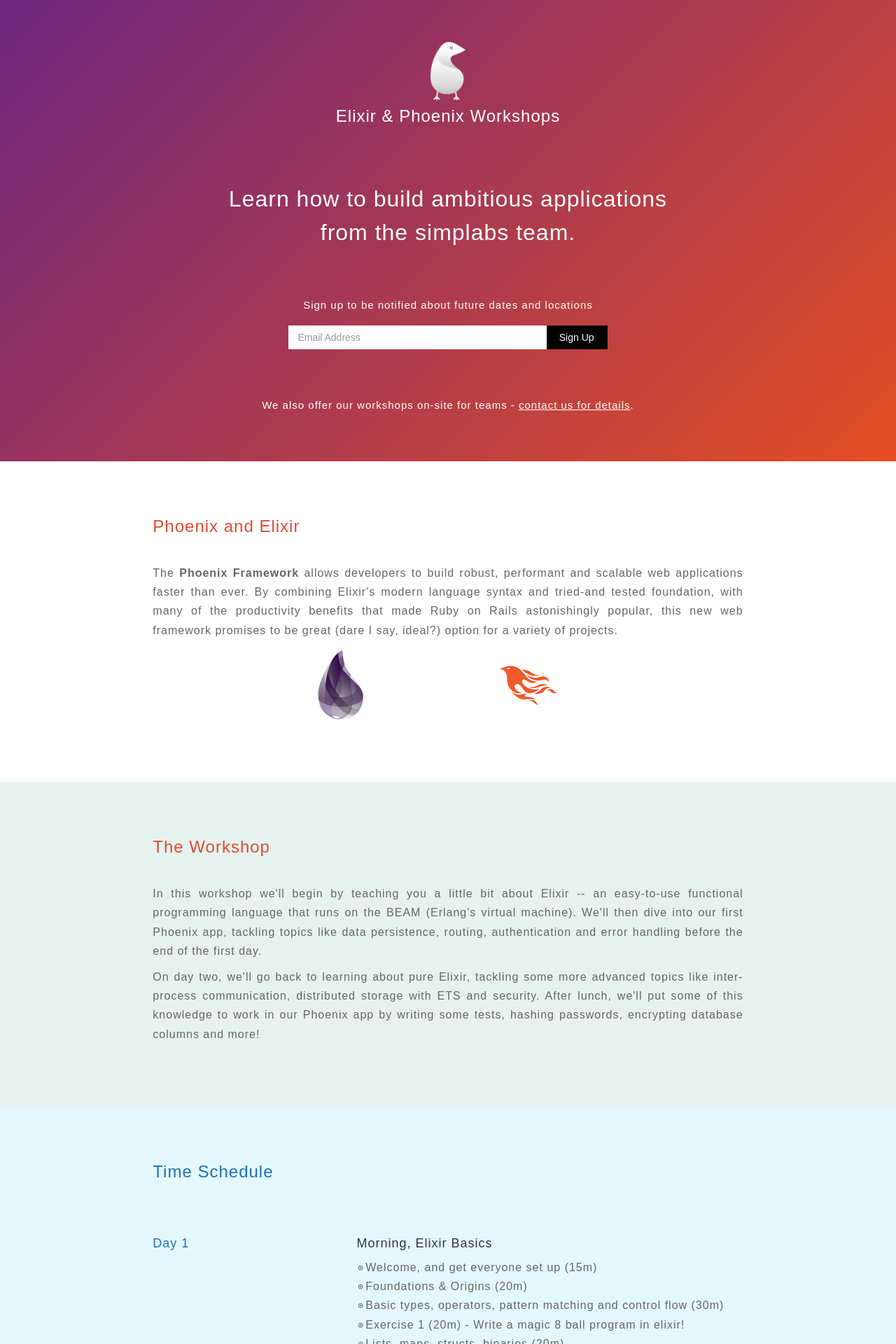
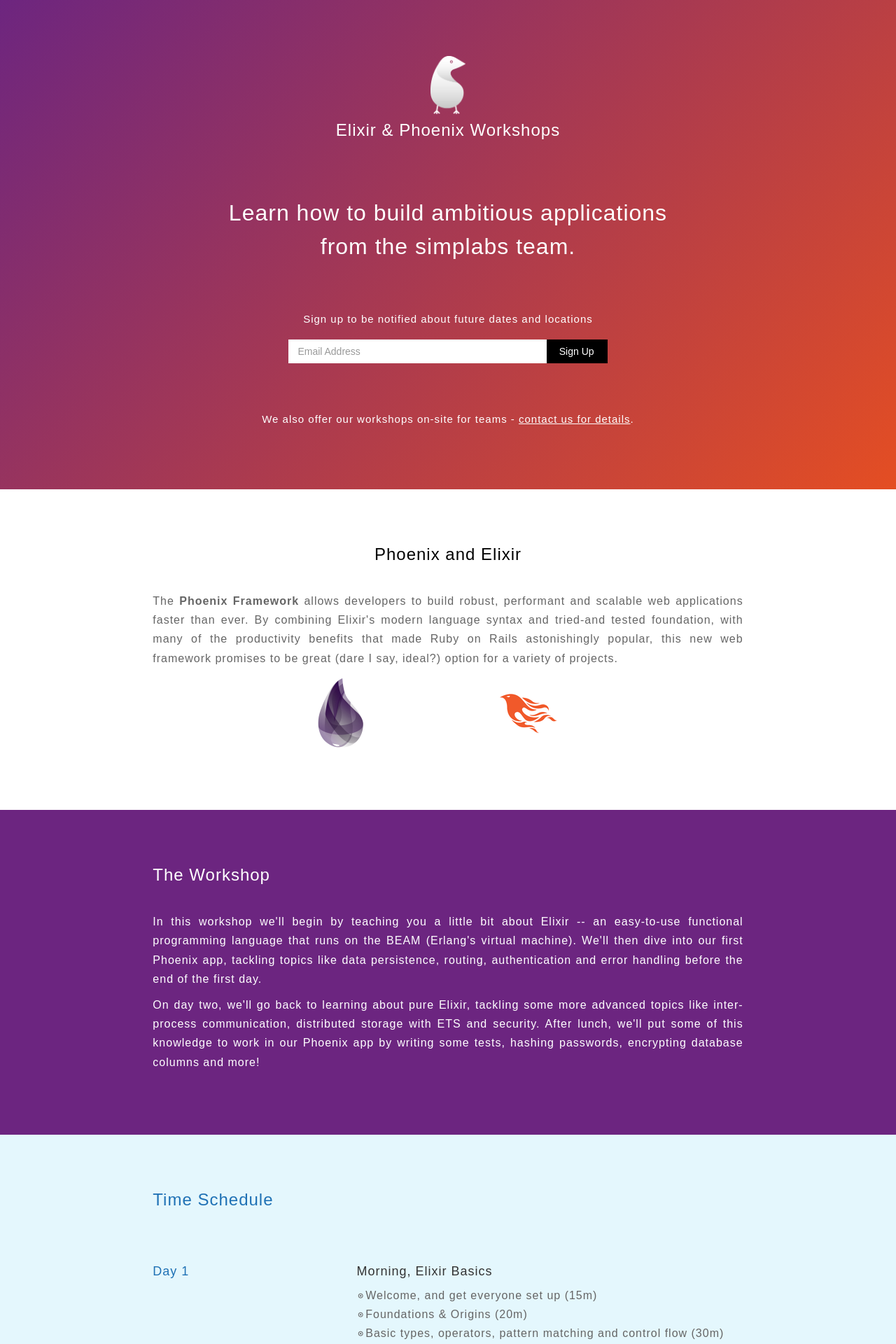
Before and after one commit to mainmatter/elixir-phoenix-workshops, a Jekyll site: the page built from index.html, in a window 1280 px wide. Shown: the top 1920 px of the page at 70% size. Built offline with Jekyll 4.4.1, drawn with Linux system fonts in a browser that asks for light colours; nearby versions of some CDN libraries.

Commit message:
Colours for sections

```diff
--- a/css/main.scss
+++ b/css/main.scss
@@ -17,7 +17,7 @@
 }
 
 .title {
-  padding: 60px 0 60px 0;
+  padding: 80px 0 80px 0;
   text-align: center;
   color: #fff;
   background: #6c2580; /* For browsers that do not support gradients */
@@ -150,9 +150,11 @@
   border-radius: 5px;
 }
 
-.workshops {
+.phoenix-elixir {
   h3 {
-    color: #e04a31;
+    color: #000;
+    font-weight: normal;
+    text-align: center;
   }
 
   a {
@@ -168,15 +170,17 @@
 }
 
 .description {
-  background-color: #e7f2ef;
+  background-color: #6c2580;
 
-  h3 {
-    color: #e04a31;
+  h3, p {
+    color: #fff;
+    font-weight: normal;
   }
+
 
   .details {
     h5 {
-      color: #e04a31;
+      color: #fff;
     }
 
     a.register {
--- a/index.html
+++ b/index.html
@@ -43,7 +43,7 @@
   </div>
 </div>
 
-<div class="row workshops section">
+<div class="row phoenix-elixir section">
   <div class="col-xs-10 col-xs-offset-1 col-md-8 col-md-offset-2 col-sm-10 col-sm-offset-1">
     <div class="row">
       <div class="col-xs-12">
```
